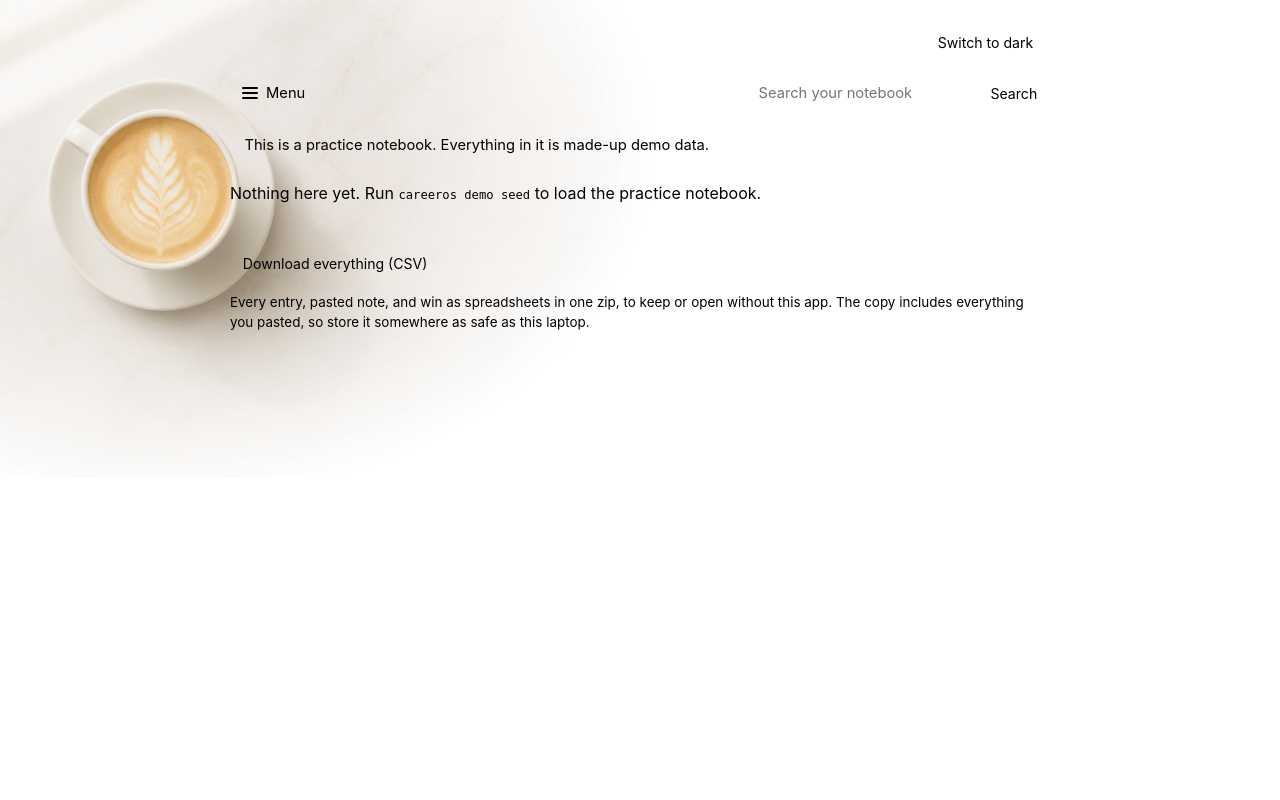
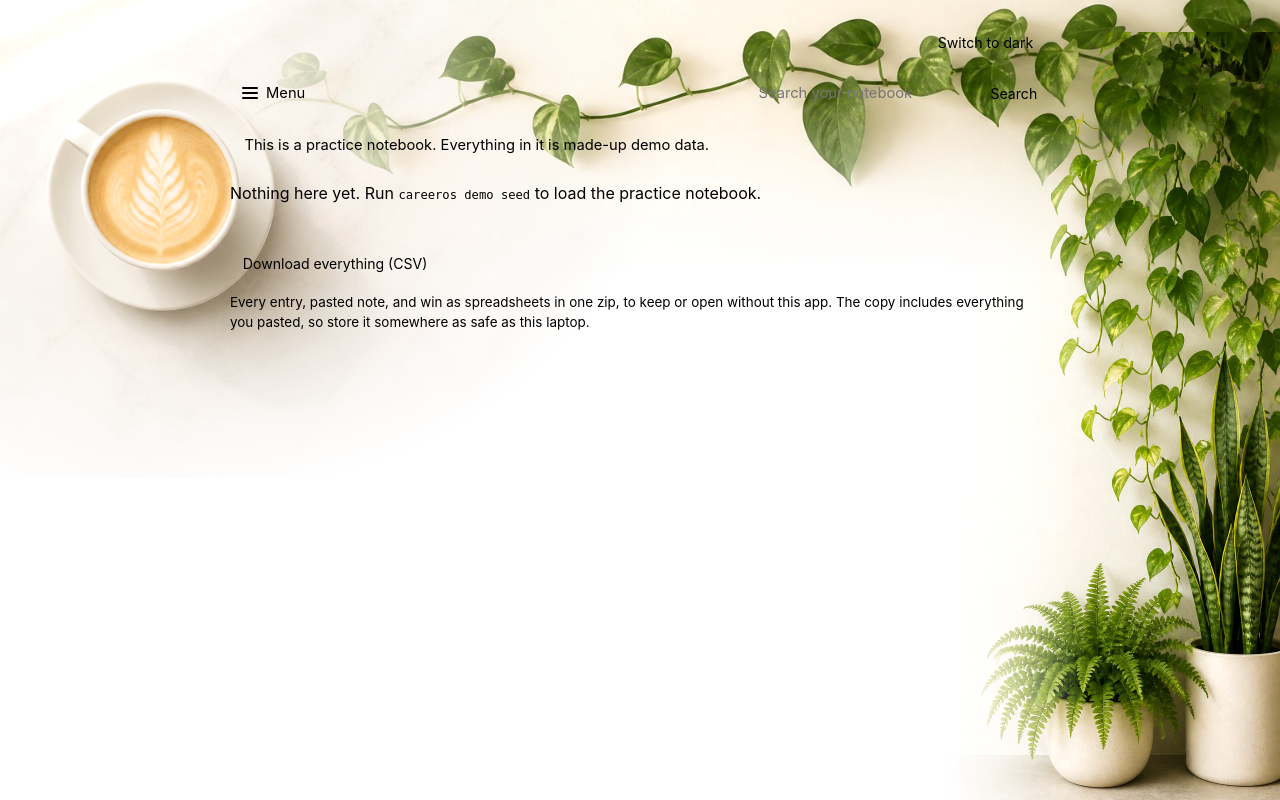
Before and after one commit to jmysterio/career-os, a Python web app: template src/careeros/web/templates/review.html in a window 1280 px wide. Run offline with Jinja, Linux system fonts and the light colour scheme; the template is opened without the code that fills it, so the values that code supplies are empty.

Commit message:
House plants backdrop: pothos vine across the top, pothos, snake plant, and fern down the right; one isolated backdrop layer so photo walls drop out
Co-authored-by: Cursor <cursoragent@cursor.com>

```diff
--- a/src/careeros/web/templates/base.html
+++ b/src/careeros/web/templates/base.html
@@ -18,14 +18,27 @@
 *{box-sizing:border-box}
 body{background-color:var(--bg);color:var(--text);font:16px/1.5 -apple-system,system-ui,sans-serif;
   margin:0 auto;max-width:860px;padding:1.5rem 1.25rem 4rem}
-body::before{content:"";position:fixed;left:0;top:0;width:min(56vw,820px);aspect-ratio:3/2;z-index:-1;pointer-events:none;
-  background:url(/static/img/latte-light.jpg) left top/cover no-repeat;opacity:.9;
+/* The backdrop behind everything: the wall (tile in light mode), the latte top-left, a pothos vine along the top,
+   and pothos, a snake plant, and a fern down the right. It's one isolated layer so each photo's plain wall can drop
+   out against the wall color (darken on the light wall, lighten on the dark one), leaving only the cup and leaves. */
+.decor{position:fixed;inset:0;z-index:-1;pointer-events:none;isolation:isolate;overflow:hidden;background:var(--bg)}
+:root[data-theme=light] .decor{background-image:linear-gradient(var(--tile) 1px,transparent 1px),
+  linear-gradient(90deg,var(--tile) 1px,transparent 1px);background-size:72px 36px}
+.decor i{position:absolute;background-repeat:no-repeat;mix-blend-mode:darken;filter:brightness(1.06) contrast(1.03)}
+:root[data-theme=dark] .decor i{mix-blend-mode:lighten;filter:none}
+.d-cup{left:0;top:0;width:min(56vw,820px);aspect-ratio:3/2;background:url(/static/img/latte-light.jpg) left top/cover;
   -webkit-mask-image:radial-gradient(ellipse 70% 75% at 22% 30%,#000 45%,transparent 100%);
   mask-image:radial-gradient(ellipse 70% 75% at 22% 30%,#000 45%,transparent 100%)}
-:root[data-theme=dark] body::before{background-image:url(/static/img/latte-dark.jpg);opacity:.75}
-@media (max-width:680px){body::before{width:90vw;opacity:.45}}
-:root[data-theme=light] body{background-image:linear-gradient(var(--tile) 1px,transparent 1px),
-  linear-gradient(90deg,var(--tile) 1px,transparent 1px);background-size:72px 36px;background-attachment:fixed}
+.d-vine{left:0;top:0;width:100%;height:min(34vh,40vw);background:url(/static/img/vine-top-light.jpg) right top/max(100vw,1100px) auto;
+  -webkit-mask-image:linear-gradient(90deg,transparent 18%,#000 45%),linear-gradient(180deg,#000 45%,transparent);
+  -webkit-mask-composite:source-in;mask-image:linear-gradient(90deg,transparent 18%,#000 45%),linear-gradient(180deg,#000 45%,transparent);
+  mask-composite:intersect}
+.d-plants{right:0;bottom:0;height:96vh;aspect-ratio:2/3;background:url(/static/img/plants-right-light.jpg) right bottom/cover;
+  -webkit-mask-image:linear-gradient(90deg,transparent 35%,#000 62%);mask-image:linear-gradient(90deg,transparent 35%,#000 62%)}
+:root[data-theme=dark] .d-cup{background-image:url(/static/img/latte-dark.jpg);opacity:.8}
+:root[data-theme=dark] .d-vine{background-image:url(/static/img/vine-top-dark.jpg);opacity:.75}
+:root[data-theme=dark] .d-plants{background-image:url(/static/img/plants-right-dark.jpg);opacity:.8}
+@media (max-width:680px){.d-cup{width:90vw;opacity:.45}.d-vine,.d-plants{opacity:.35}}
 h1,h2,h3{font-family:Georgia,'Iowan Old Style',serif;font-weight:600;margin:0}
 h1{font-size:1.9rem}h2{font-size:1.35rem}
 h3{font-size:1.02rem;color:var(--muted);margin:1.4rem 0 .3rem;letter-spacing:.01em}
@@ -131,6 +144,7 @@ p.sync.ok .dot{background:var(--st-strong)}p.sync.late .dot{background:var(--st-
 .chip.ai{background:transparent;border:1px solid var(--c-why);color:var(--c-why)}
 .help{color:var(--muted);font-size:.84rem;margin:.15rem 0 0}.warn{background:var(--note-bg);border:1px solid var(--note-line);border-radius:10px;padding:.5rem .8rem;font-size:.86rem;margin:.2rem 0}mark{background:var(--accent);color:var(--accent-text);border-radius:3px;padding:0 .15rem}
 </style></head><body{% if wide %} class="wide"{% endif %}>
+<div class="decor" aria-hidden="true"><i class="d-cup"></i><i class="d-vine"></i><i class="d-plants"></i></div>
 <div class="top">
   <div><h1>{{ greeting }}</h1><p class="sub">{{ tagline }}</p></div>
   <form method="post" action="/theme"><input type="hidden" name="csrf" value="{{ csrf }}">
```
Also changed, not shown: README.md, src/careeros/web/static/img/plants-right-dark.jpg (added), src/careeros/web/static/img/plants-right-light.jpg (added), src/careeros/web/static/img/vine-top-dark.jpg (added), src/careeros/web/static/img/vine-top-light.jpg (added).
